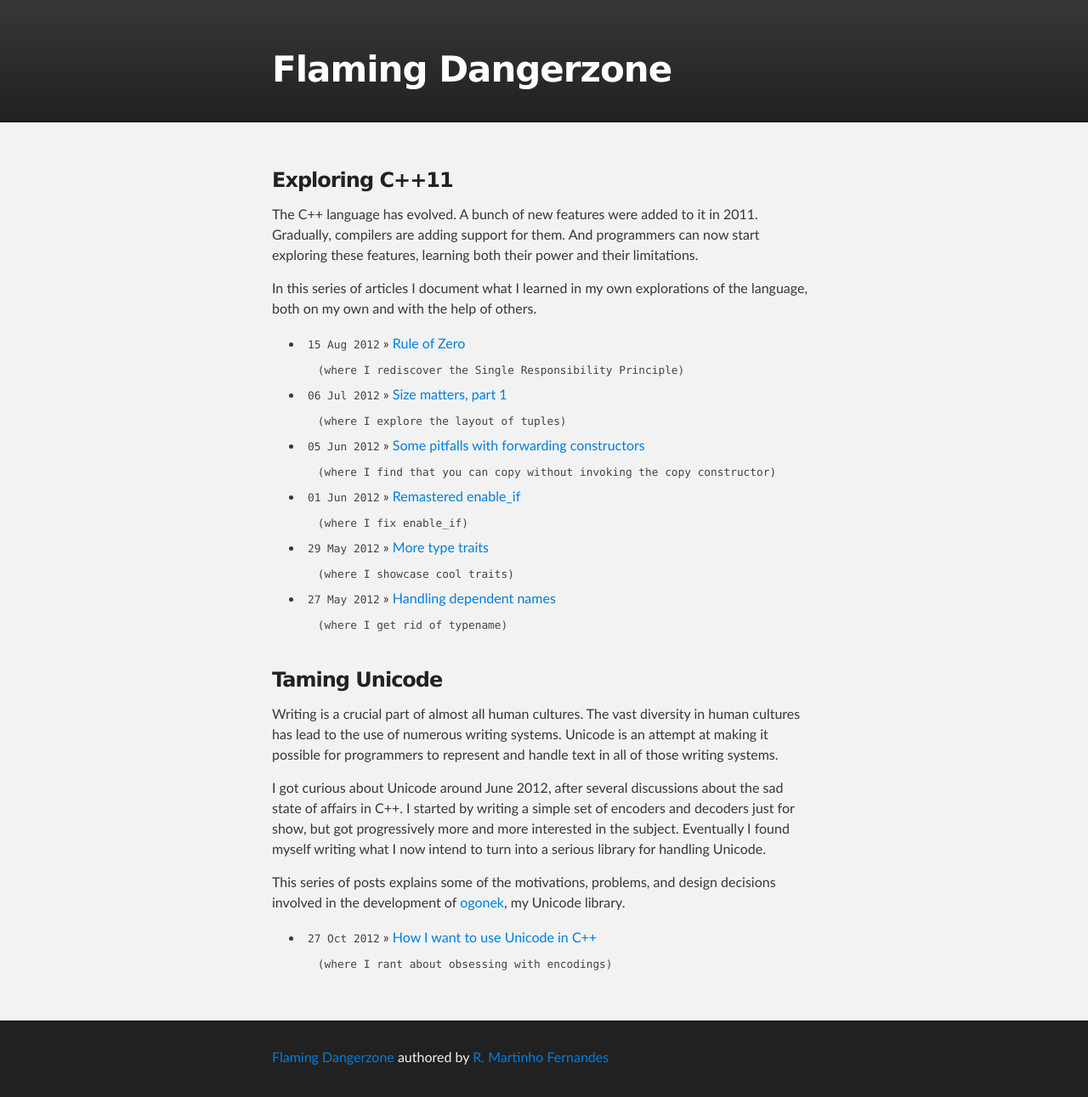
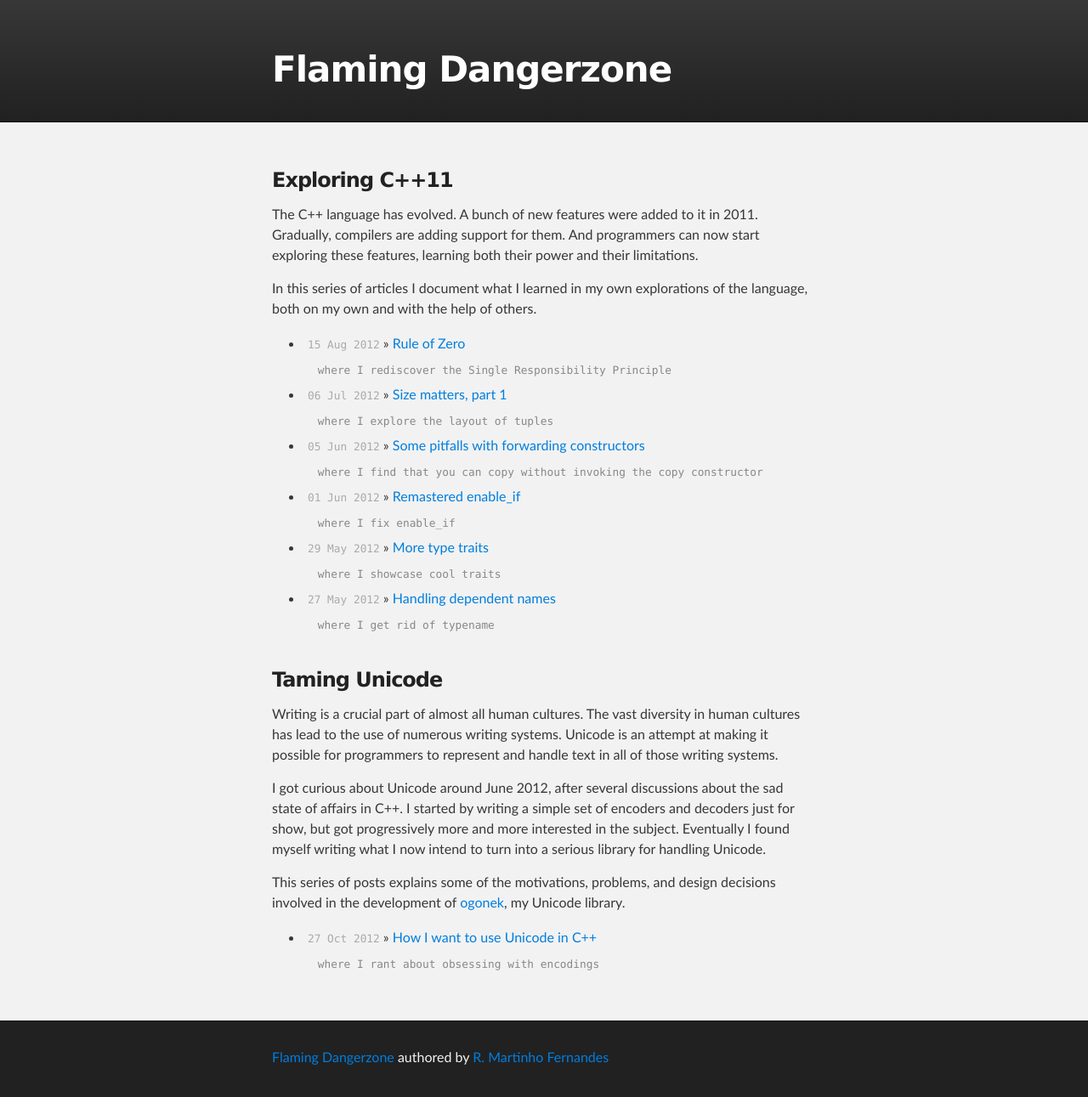
Before and after one commit to rmartinho/flamingdangerzone, a Jekyll site: the page built from index.html, in a window 1280 px wide. Shown: the whole page at 85% size. Built offline with Jekyll 4.4.1, drawn with Linux system fonts in a browser that asks for light colours.

Commit message:
Last one?

```diff
--- a/_includes/post-entry.html
+++ b/_includes/post-entry.html
@@ -3,5 +3,5 @@
         &raquo;
         <a href="{{ post.url }}">{{ post.title }}</a>
         <br>&nbsp;
-        <span class="description extra">({{ post.short }})</span>
+        <span class="description extra">{{ post.short }}</span>
       </li>
--- a/stylesheets/stylesheet.css
+++ b/stylesheets/stylesheet.css
@@ -407,6 +407,12 @@
   line-height: 1.75em;
 }
 
+ul.posts span.extra {
+  color: #888;
+  font-family: Monaco, Consolas, monospace;
+  font-size: 80%;
+}
+
 ul.posts span.date {
   color: #aaa;
 }
@@ -415,12 +421,6 @@
   margin-left: 2em;
 }
 
-ul.posts span.extra {
-  color: #444;
-  font-family: Monaco, Consolas, monospace;
-  font-size: 80%;
-}
-
 #project_title a {
     color: white;
     text-decoration: none;
```
